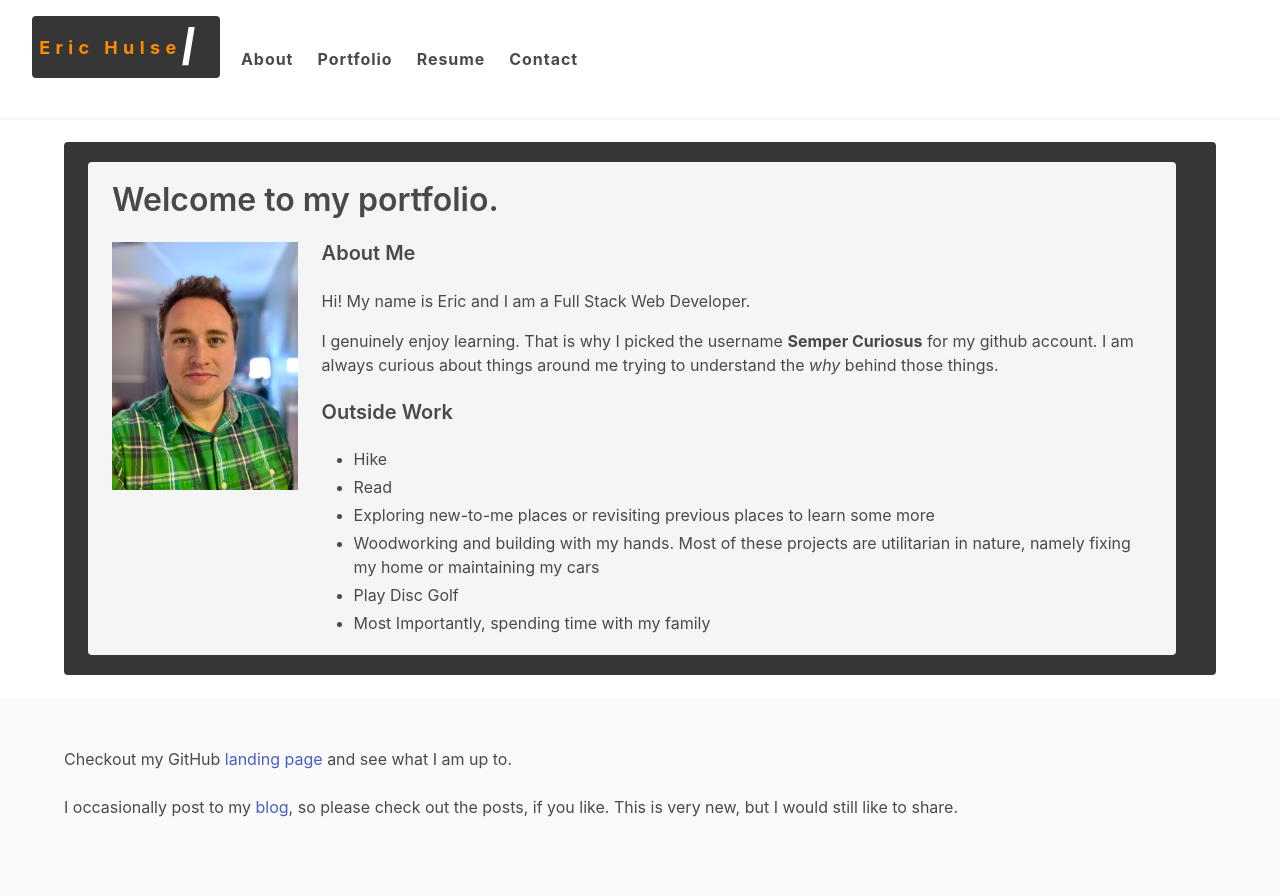
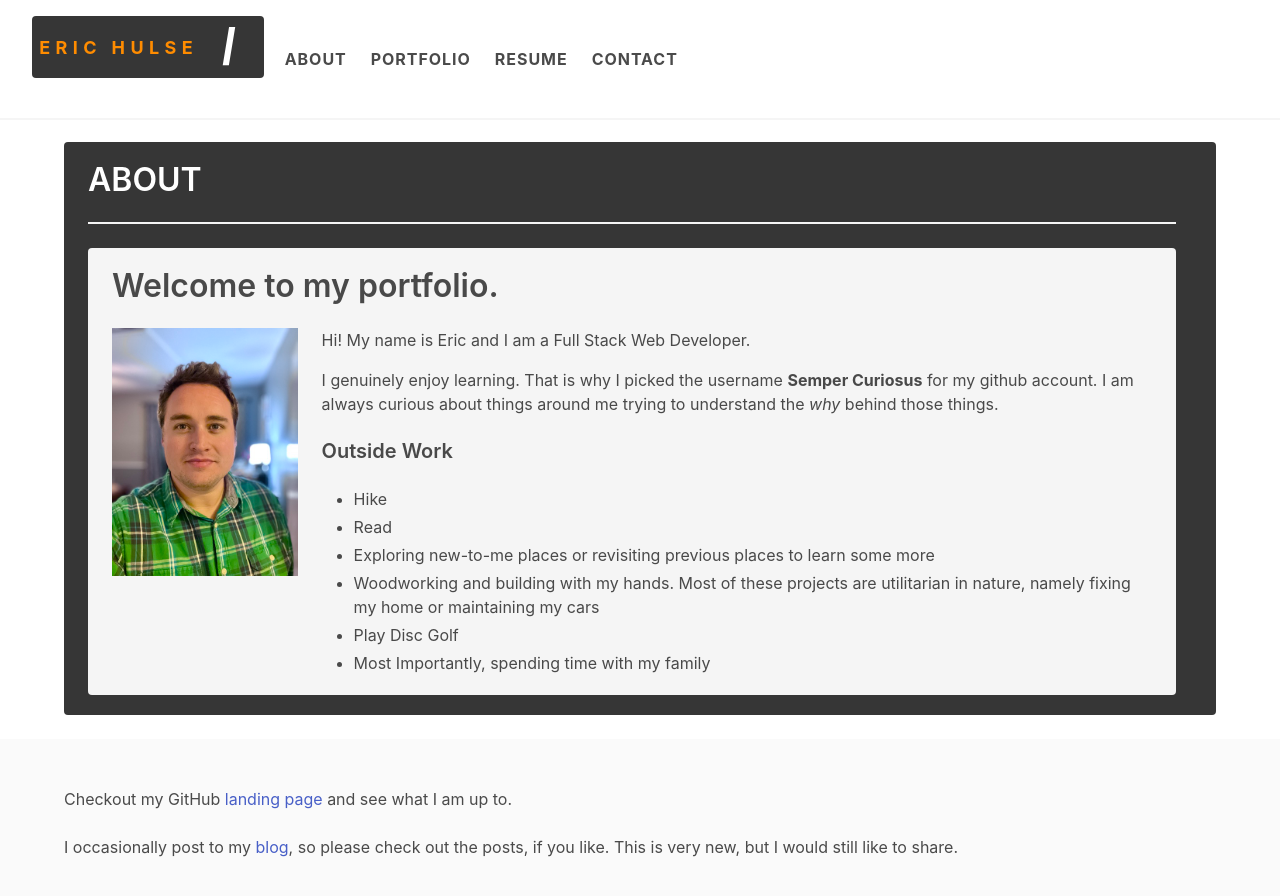
Before and after one commit to sempercuriosus/portfolio-v2, a React (Vite) app: page / in a window 1280 px wide. Shown: the top 896 px of the page. Built offline with nearby package versions, Linux system fonts and the light colour scheme.

Commit message:
changed title, update style from change

```diff
--- a/src/components/About/about.jsx
+++ b/src/components/About/about.jsx
@@ -8,6 +8,8 @@ function About() {
   return (
     <Fragment>
       <section className='container  notification is-dark'>
+        <h1 className='title'>ABOUT</h1>
+        <hr />
         <div className='container  notification is-light'>
           <p className='title block'>{welcomeMessage} </p>
 
@@ -28,14 +30,6 @@ function About() {
 
             <div className='column is-four-fifths '>
               <div className='content'>
-                {/* Title  */}
-
-                <h2
-                  id='blurb-title'
-                  className='title is-5'>
-                  About Me
-                </h2>
-
                 {/* Name */}
 
                 <p>
--- a/src/components/Contact/contact.jsx
+++ b/src/components/Contact/contact.jsx
@@ -34,6 +34,8 @@ function Contact() {
     <section
       id='contact'
       className='container notification is-dark'>
+      <h1 className='title'>CONTACT</h1>
+      <hr />
       <div className='container  notification is-light'>
         {/*
          Form Title
--- a/src/components/Header/header.jsx
+++ b/src/components/Header/header.jsx
@@ -1,6 +1,6 @@
 import Nav from '../Nav/nav';
 
-const developerName = 'Eric Hulse';
+const developerName = 'Eric Hulse'.toUpperCase();
 
 function Header() {
   return (
--- a/src/components/Nav/nav.jsx
+++ b/src/components/Nav/nav.jsx
@@ -2,8 +2,6 @@ import { Link } from 'react-router-dom';
 
 // eslint-disable-next-line react/prop-types
 function Nav({ developerName }) {
-  const name = developerName;
-
   return (
     // Main Nav Group
     <nav
@@ -14,7 +12,7 @@ function Nav({ developerName }) {
       <div
         id='dev-name'
         className='navbar-item notification is-dark'>
-        {name} <em id='name-div'>|</em>
+        {developerName} <em id='name-div'>|</em>
       </div>
 
       {/* Links */}
@@ -24,7 +22,7 @@ function Nav({ developerName }) {
         id='link-about'
         to='/'
         className='navbar-item'>
-        <strong>About</strong>
+        <strong>ABOUT</strong>
       </Link>
 
       {/* Portfolio */}
@@ -32,7 +30,7 @@ function Nav({ developerName }) {
         id='link-portfolio'
         to='/Portfolio'
         className='navbar-item'>
-        <strong>Portfolio</strong>
+        <strong>PORTFOLIO</strong>
       </Link>
 
       {/* Resume */}
@@ -40,7 +38,7 @@ function Nav({ developerName }) {
         id='link-resume'
         to='/Resume'
         className='navbar-item'>
-        <strong>Resume</strong>
+        <strong>RESUME</strong>
       </Link>
 
       {/* Contact */}
@@ -48,7 +46,7 @@ function Nav({ developerName }) {
         id='link-contact'
         to='/Contact'
         className='navbar-item'>
-        <strong>Contact</strong>
+        <strong>CONTACT</strong>
       </Link>
     </nav>
   );
--- a/src/components/Resume/resume.jsx
+++ b/src/components/Resume/resume.jsx
@@ -1,4 +1,5 @@
 // Link to Resume (changes based on version)
+import { Fragment } from 'react';
 import ResumePlaceholder from '/src/assets/resume/eric-hulse-placeholder.pdf';
 
 const liveResume = ResumePlaceholder;
@@ -7,9 +8,13 @@ const downloadName = 'Eric-Hulse-Resume2023Dec';
 function Resume() {
   document.title = 'Resume | Third Coast 🦡';
   return (
+    <Fragment>
       <section
         id='resume'
         className='container notification is-dark'>
+        <h1 className='title'>RESUME</h1>
+        <hr />
+        <br />
         <div className='container  notification is-light'>
           {/* Experience */}
 
@@ -98,6 +103,7 @@ function Resume() {
           </div>
         </div>
       </section>
+    </Fragment>
   );
 }
 
--- a/src/style/style.css
+++ b/src/style/style.css
@@ -8,7 +8,8 @@
 }
 
 #name-div {
-    margin-right: 0.4em;
+    margin-left: 0.75em;
+    margin-right: 0.5em;
     color: white;
     font-weight: bolder;
     font-size: xx-large;
```
Lines whose indentation alone changed are shown as unchanged.
